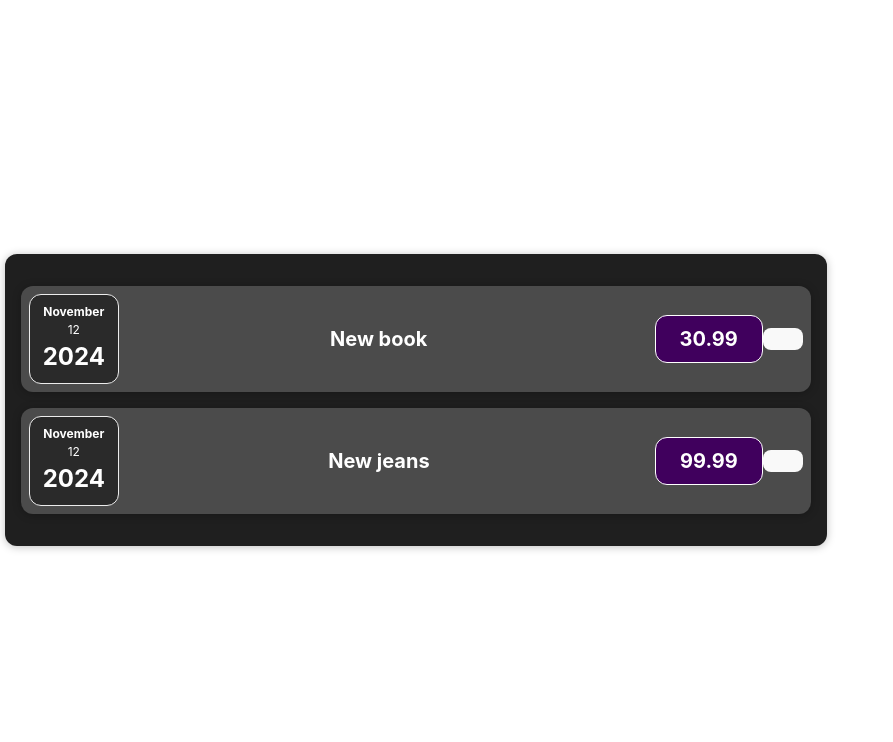
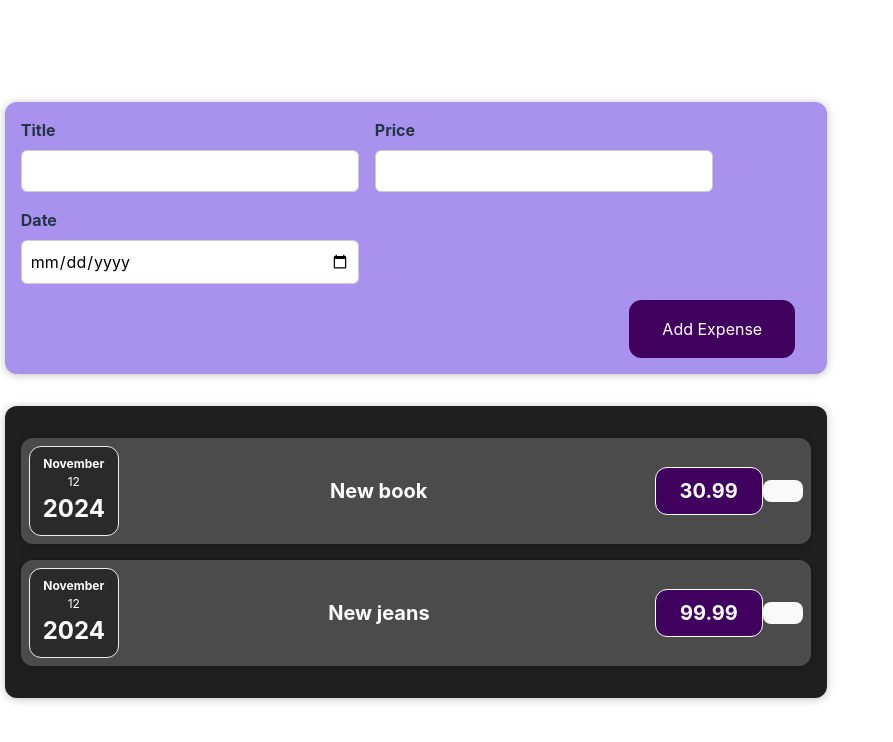
Before and after one commit to robinristo78/React-Project, a React app in the folder expenses/: page / in a window 1280 px wide. Shown: the top 742 px of the page, without its empty margins (0-893 px from the left). Built offline with nearby package versions, Linux system fonts and the light colour scheme; the HTML template or start-up script is replaced by a standard one.

Commit message:
11.1. Vormitöötlus

```diff
--- a/expenses/src/App.jsx
+++ b/expenses/src/App.jsx
@@ -1,6 +1,7 @@
+import './App.css'
 import React from 'react';
 import Expenses from './components/Expenses/Expenses.jsx';
-import './App.css'
+import NewExpense from './components/NewExpense/NewExpense.jsx';
 
 const App = () => {
   const expenses = [
@@ -18,6 +19,7 @@
 
   return (
     <div className='App'>
+      <NewExpense></NewExpense>
       <Expenses expenses={expenses}/>
     </div>
   );
--- /dev/null
+++ b/expenses/src/components/NewExpense/ExpenseForm.css
@@ -0,0 +1,26 @@
+.new-expense__controls {
+    display: flex;
+    flex-wrap: wrap;
+    gap: 1rem;
+    margin-bottom: 1rem;
+    text-align: left;
+}
+
+.new-expense__control label {
+    font-weight: bold;
+    margin-bottom: 0.5rem;
+    display: block;
+}
+
+.new-expense__control input {
+    font: inherit;
+    padding: 0.5rem;
+    border-radius: 6px;
+    border: 1px solid #ccc;
+    width: 20rem;
+    max-width: 100%;
+}
+
+.new-expense__actions {
+    text-align: right;
+}
--- /dev/null
+++ b/expenses/src/components/NewExpense/ExpenseForm.jsx
@@ -0,0 +1,28 @@
+import './ExpenseForm.css'
+
+const ExpenseForm = (props) => {
+
+    return(
+        <form>
+            <div className='new-expense__controls'>
+                <div className='new-expense__control'>
+                    <label>Title</label>
+                    <input type="text" />
+                </div>
+                <div className='new-expense__control'>
+                    <label>Price</label>
+                    <input type="number" min="0.01" step="0.01" />
+                </div>
+                <div className='new-expense__control'>
+                    <label>Date</label>
+                    <input type="date" min="2024-11-12" max="2026-01-31" />
+                </div>
+            </div>
+            <div className='new-expense__actions'>
+                <button type='submit'>Add Expense</button>
+            </div>
+        </form>
+    );
+}
+
+export default ExpenseForm;
--- /dev/null
+++ b/expenses/src/components/NewExpense/NewExpense.css
@@ -0,0 +1,38 @@
+.new-expense {
+    background-color: #a892ee;
+    padding: 1rem;
+    margin: 2rem auto;
+    width: 50rem;
+    max-width: 95%;
+    border-radius: 12px;
+    text-align: center;
+    box-shadow: 0 1px 8px rgba(0, 0, 0, 0.25);
+}
+
+.new-expense button {
+    font: inherit;
+    cursor: pointer;
+    padding: 1rem 2rem;
+    border: 1px solid #40005d;
+    background-color: #40005d;
+    color: white;
+    border-radius: 12px;
+    margin-right: 1rem;
+}
+
+.new-expense button:hover,
+.new-expense button:active {
+    background-color: #510674;
+    border-color: #510674;
+}
+
+.new-expense button.alternative {
+    color: #220131;
+    border-color: transparent;
+    background-color: transparent;
+}
+
+.new-expense button.alternative:hover,
+.new-expense button.alternative:active {
+    background-color: #ddb3f8;
+}
--- /dev/null
+++ b/expenses/src/components/NewExpense/NewExpense.jsx
@@ -0,0 +1,12 @@
+import './NewExpense.css'
+import ExpenseForm from "./ExpenseForm.jsx";
+
+const NewExpense = (props) => {
+    return(
+        <div className="new-expense">
+            <ExpenseForm/>
+        </div>
+    )
+}
+
+export default NewExpense;
```
